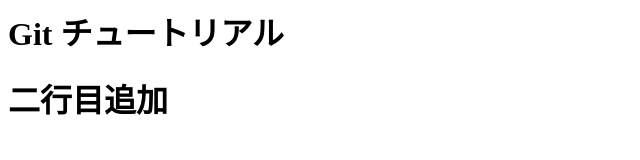
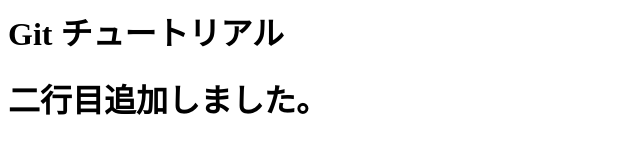
Before and after one commit to TakaAko/git_tutorial_bak, a plain HTML site: page index.html in a window 1280 px wide. Shown: the whole page, without its empty margins (0-640 px from the left). Drawn offline with Linux system fonts and the light colour scheme.

Commit message:
2行目の内容を変更しました。

```diff
--- a/index.html
+++ b/index.html
@@ -1,2 +1,2 @@
 <h1>Git チュートリアル</h1>
-<h1>二行目追加</h1>
+<h1>二行目追加しました。</h1>
```
